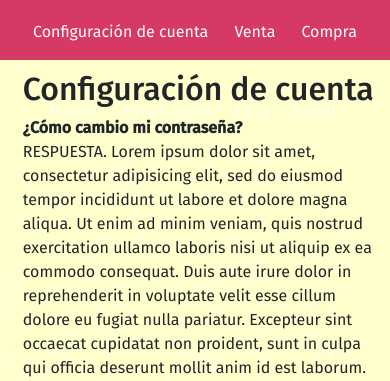
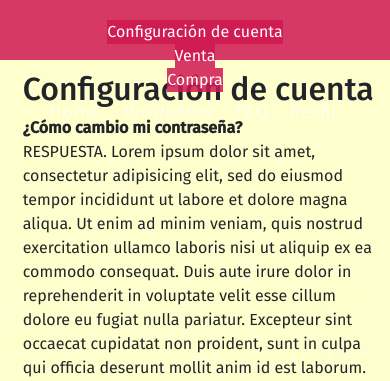
Before and after one commit to ju1618/TI_DH, a PHP site: page /faqs.php in a window 390 px wide. Shown: the part 60-441 px from the top of the page. Run offline with PHP 8.4, Linux system fonts and the light colour scheme.

Commit message:
modificaciones en navbar gral y navbar-faq

```diff
--- a/css/navstyle.css
+++ b/css/navstyle.css
@@ -25,6 +25,9 @@
   margin-right: 5px;
   color: #fff;
 }
+.main-nav li a{
+  color: #fff;
+}
 
 .logo{
   position: relative;
--- a/css/stylefaq.css
+++ b/css/stylefaq.css
@@ -72,9 +72,16 @@ img{
   align-self: center;
 }
 
-.categorias li a{
+.categorias li a{ /*ver como hacer para que todo el link sea boton*/
   color: white;
   text-decoration: none;
   text-align: center;
   align-self: center;
+  background-color: rgba(207,23,81,0.85);
 }
+
+@media screen and (max-width: 700px) {
+  .row, .categorias {
+    flex-direction: column;
+  }
+}
```
